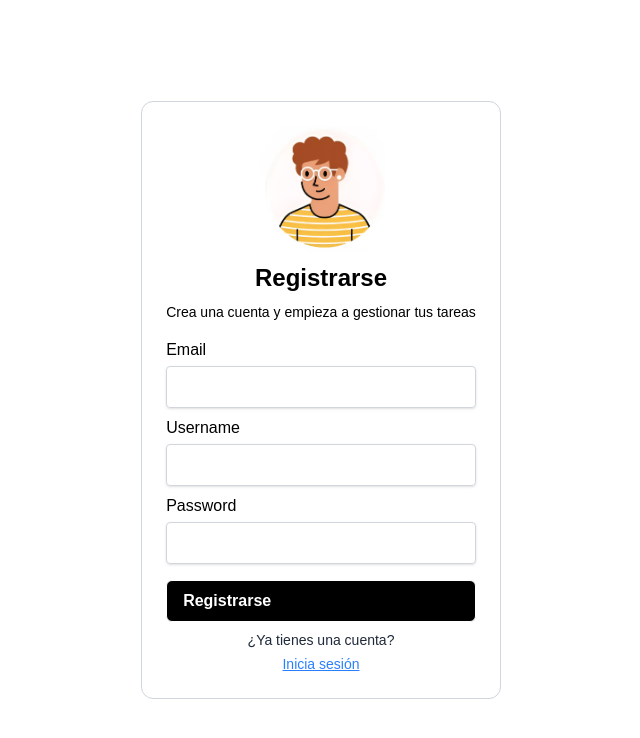
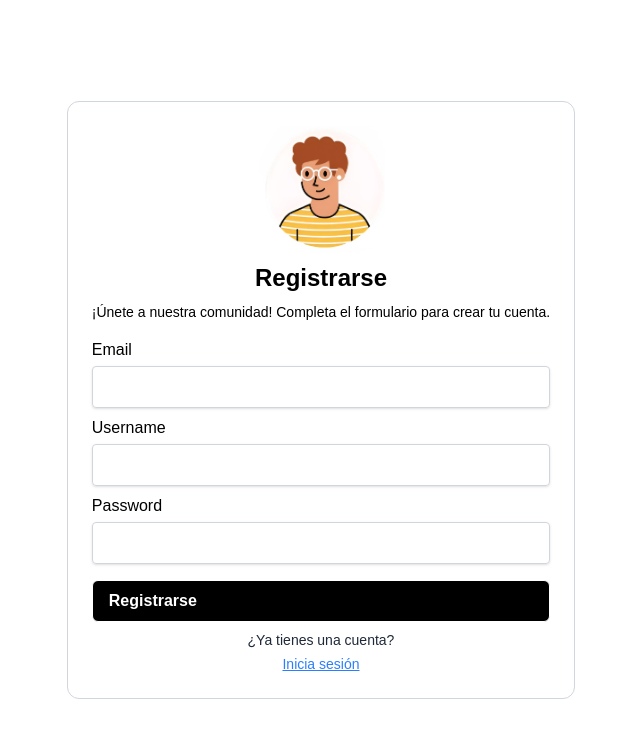
Before and after one commit to eddiedev14/homeworks, a React (Vite) app in the folder challenge-07/: page /register in a window 1280 px wide. Shown: the top 738 px of the page, without its empty margins (319-959 px from the left). Built offline with nearby package versions, Linux system fonts and the light colour scheme; no server answers; a web font is replaced by a local one.

Commit message:
♻️ refactor: Replace the login and registration form with the AuthForm component

```diff
--- a/challenge-07/src/components/auth/LoginForm.tsx
+++ b/challenge-07/src/components/auth/AuthForm.tsx
@@ -1,16 +1,22 @@
 import ProfilePicture from "/profile-picture.png";
-import useLoginForm from "../../hooks/auth/useLoginForm";
 import { Button } from "../shared/Button";
 import { PageLink } from "../shared/PageLink";
+import useAuthForm from "../../hooks/auth/useAuthForm";
 
-export const LoginForm = () => {
+interface Props {
+  type: "login" | "register";
+}
+
+export const AuthForm = ({ type }: Props) => {
   const {
     email,
+    username,
     password,
     handleEmailChange,
+    handleUsernameChange,
     handlePasswordChange,
-    handleLogin,
-  } = useLoginForm();
+    handleSubmit,
+  } = useAuthForm(type);
 
   return (
     <div className="min-h-screen flex items-center justify-center">
@@ -20,14 +26,18 @@ export const LoginForm = () => {
           alt="Profile Picture"
           className="object-cover size-32"
         />
-        <h1 className="text-2xl font-bold">Login</h1>
-        <p className="font-light text-sm">
-          ¡Inicia sesión para continuar con tus pendientes!
+        <h1 className="text-2xl font-bold">
+          {type === "login" ? "Iniciar sesión" : "Registrarse"}
+        </h1>
+        <p className="font-light text-sm text-center">
+          {type === "login"
+            ? "¡Bienvenido de nuevo! Por favor, ingresa tus credenciales para iniciar sesión."
+            : "¡Únete a nuestra comunidad! Completa el formulario para crear tu cuenta."}
         </p>
 
         <form
           className="w-full mt-2 flex flex-col gap-2 *:flex *:flex-col *:gap-1"
-          onSubmit={handleLogin}
+          onSubmit={handleSubmit}
         >
           <div>
             <label htmlFor="email">Email</label>
@@ -41,6 +51,20 @@ export const LoginForm = () => {
             />
           </div>
 
+          {type === "register" && (
+            <div>
+              <label htmlFor="username">Username</label>
+              <input
+                type="text"
+                id="username"
+                name="username"
+                className="p-2 font-light border border-gray-300 shadow rounded"
+                value={username}
+                onChange={handleUsernameChange}
+              />
+            </div>
+          )}
+
           <div>
             <label htmlFor="password">Password</label>
             <input
@@ -52,10 +76,17 @@ export const LoginForm = () => {
               onChange={handlePasswordChange}
             />
           </div>
-          <Button type="submit" text="Iniciar Sesión" variant="primary" />
+          <Button type="submit" text="Registrarse" variant="primary" />
           <span className="text-sm text-gray-800 text-center">
-            ¿No tienes una cuenta?
-            <PageLink path="/register" text="Regístrate" inline />
+            {type === "login"
+              ? "¿No tienes una cuenta? "
+              : "¿Ya tienes una cuenta? "}
+
+            {type === "login" ? (
+              <PageLink path="/register" text="Regístrate" inline />
+            ) : (
+              <PageLink path="/login" text="Inicia sesión" inline />
+            )}
           </span>
         </form>
       </section>
--- a/challenge-07/src/components/auth/RegisterForm.tsx
+++ /dev/null
@@ -1,78 +0,0 @@
-import ProfilePicture from "/profile-picture.png";
-import { Button } from "../shared/Button";
-import useRegisterForm from "../../hooks/auth/useRegisterForm";
-import { PageLink } from "../shared/PageLink";
-
-export const RegisterForm = () => {
-  const {
-    email,
-    username,
-    password,
-    handleEmailChange,
-    handleUsernameChange,
-    handlePasswordChange,
-    handleRegister,
-  } = useRegisterForm();
-
-  return (
-    <div className="min-h-screen flex items-center justify-center">
-      <section className="flex flex-col items-center gap-2 max-w-lg border border-gray-300 rounded-xl p-6">
-        <img
-          src={ProfilePicture}
-          alt="Profile Picture"
-          className="object-cover size-32"
-        />
-        <h1 className="text-2xl font-bold">Registrarse</h1>
-        <p className="font-light text-sm">
-          Crea una cuenta y empieza a gestionar tus tareas
-        </p>
-
-        <form
-          className="w-full mt-2 flex flex-col gap-2 *:flex *:flex-col *:gap-1"
-          onSubmit={handleRegister}
-        >
-          <div>
-            <label htmlFor="email">Email</label>
-            <input
-              type="email"
-              id="email"
-              name="email"
-              className="p-2 font-light border border-gray-300 shadow rounded"
-              value={email}
-              onChange={handleEmailChange}
-            />
-          </div>
-
-          <div>
-            <label htmlFor="username">Username</label>
-            <input
-              type="text"
-              id="username"
-              name="username"
-              className="p-2 font-light border border-gray-300 shadow rounded"
-              value={username}
-              onChange={handleUsernameChange}
-            />
-          </div>
-
-          <div>
-            <label htmlFor="password">Password</label>
-            <input
-              type="password"
-              id="password"
-              name="password"
-              className="p-2 font-light border border-gray-300 shadow-sm rounded mb-2"
-              value={password}
-              onChange={handlePasswordChange}
-            />
-          </div>
-          <Button type="submit" text="Registrarse" variant="primary" />
-          <span className="text-sm text-gray-800 text-center">
-            ¿Ya tienes una cuenta?
-            <PageLink path="/login" text="Inicia sesión" inline />
-          </span>
-        </form>
-      </section>
-    </div>
-  );
-};
--- a/challenge-07/src/hooks/auth/useRegisterForm.ts
+++ b/challenge-07/src/hooks/auth/useAuthForm.ts
@@ -1,22 +1,22 @@
 import { useState, type ChangeEvent, type SubmitEvent } from "react";
+import { toast } from "react-toastify";
 import { useAuth } from "./useAuth";
+import type { User, UserLogin } from "../../types/user.types";
 import { useNavigate } from "react-router-dom";
-import { toast } from "react-toastify";
-import type { User } from "../../types/user.types";
 
-export default function useRegisterForm() {
+export default function useAuthForm(type: "login" | "register") {
 	//* Context
-	const { register } = useAuth();
-
-	//* Navigate
-	const navigate = useNavigate();
+	const { login, register } = useAuth();
 
 	//* States
 	const [email, setEmail] = useState("");
 	const [username, setUsername] = useState("");
 	const [password, setPassword] = useState("");
 
-	//* Functions
+	//* Navigate
+	const navigate = useNavigate();
+
+	//* Handlers
 	const handleEmailChange = (
 		e: ChangeEvent<HTMLInputElement, HTMLInputElement>,
 	) => {
@@ -35,9 +35,8 @@ export default function useRegisterForm() {
 		setPassword(e.target.value);
 	};
 
-	const handleRegister = async (e: SubmitEvent<HTMLFormElement>) => {
-		e.preventDefault();
-
+	// Functions
+	const handleRegister = async () => {
 		if (
 			email.trim() === "" ||
 			username.trim() === "" ||
@@ -67,6 +66,40 @@ export default function useRegisterForm() {
 		toast.error(errorMessage);
 	};
 
+	const handleLogin = async () => {
+		if (email.trim() === "" || password.trim() === "") {
+			toast.error("Todos los campos son obligatorios");
+			return;
+		}
+
+		// Crear objeto UserLogin con las credenciales
+		const credentials: UserLogin = {
+			email,
+			password,
+		};
+
+		// Llamar a la función login del context
+		const errorMessage = await login(credentials);
+
+		if (!errorMessage) {
+			toast.success("¡Sesión iniciada correctamente!");
+			return;
+		}
+
+		// Mostrar alerta
+		toast.error(errorMessage);
+	};
+
+	const handleSubmit = (e: SubmitEvent<HTMLFormElement>) => {
+		e.preventDefault();
+
+		if (type === "login") {
+			handleLogin();
+		} else {
+			handleRegister();
+		}
+	};
+
 	return {
 		//* States
 		email,
@@ -77,6 +110,6 @@ export default function useRegisterForm() {
 		handleEmailChange,
 		handleUsernameChange,
 		handlePasswordChange,
-		handleRegister,
+		handleSubmit,
 	};
 }
--- a/challenge-07/src/hooks/auth/useLoginForm.ts
+++ /dev/null
@@ -1,63 +0,0 @@
-import { useState, type ChangeEvent, type SubmitEvent } from "react";
-import { toast } from "react-toastify";
-import { useAuth } from "./useAuth";
-import type { UserLogin } from "../../types/user.types";
-
-export default function useLoginForm() {
-	//* Context
-	const { login } = useAuth();
-
-	//* States
-	const [email, setEmail] = useState("");
-	const [password, setPassword] = useState("");
-
-	//* Functions
-	const handleEmailChange = (
-		e: ChangeEvent<HTMLInputElement, HTMLInputElement>,
-	) => {
-		setEmail(e.target.value);
-	};
-
-	const handlePasswordChange = (
-		e: ChangeEvent<HTMLInputElement, HTMLInputElement>,
-	) => {
-		setPassword(e.target.value);
-	};
-
-	const handleLogin = async (e: SubmitEvent<HTMLFormElement>) => {
-		e.preventDefault();
-
-		if (email.trim() === "" || password.trim() === "") {
-			toast.error("Todos los campos son obligatorios");
-			return;
-		}
-
-		// Crear objeto UserLogin con las credenciales
-		const credentials: UserLogin = {
-			email,
-			password,
-		};
-
-		// Llamar a la función login del context
-		const errorMessage = await login(credentials);
-
-		if (!errorMessage) {
-			toast.success("¡Sesión iniciada correctamente!");
-			return;
-		}
-
-		// Mostrar alerta
-		toast.error(errorMessage);
-	};
-
-	return {
-		//* States
-		email,
-		password,
-
-		//* Methods
-		handleEmailChange,
-		handlePasswordChange,
-		handleLogin,
-	};
-}
--- a/challenge-07/src/pages/auth/Login.tsx
+++ b/challenge-07/src/pages/auth/Login.tsx
@@ -1,9 +1,9 @@
-import { LoginForm } from "../../components/auth/LoginForm";
+import { AuthForm } from "../../components/auth/AuthForm";
 
 export const Login = () => {
   return (
     <>
-      <LoginForm />
+      <AuthForm type="login" />
     </>
   );
 };
--- a/challenge-07/src/pages/auth/Register.tsx
+++ b/challenge-07/src/pages/auth/Register.tsx
@@ -1,9 +1,9 @@
-import { RegisterForm } from "../../components/auth/RegisterForm";
+import { AuthForm } from "../../components/auth/AuthForm";
 
 export const Register = () => {
   return (
     <>
-      <RegisterForm />
+      <AuthForm type="register" />
     </>
   );
 };
```
